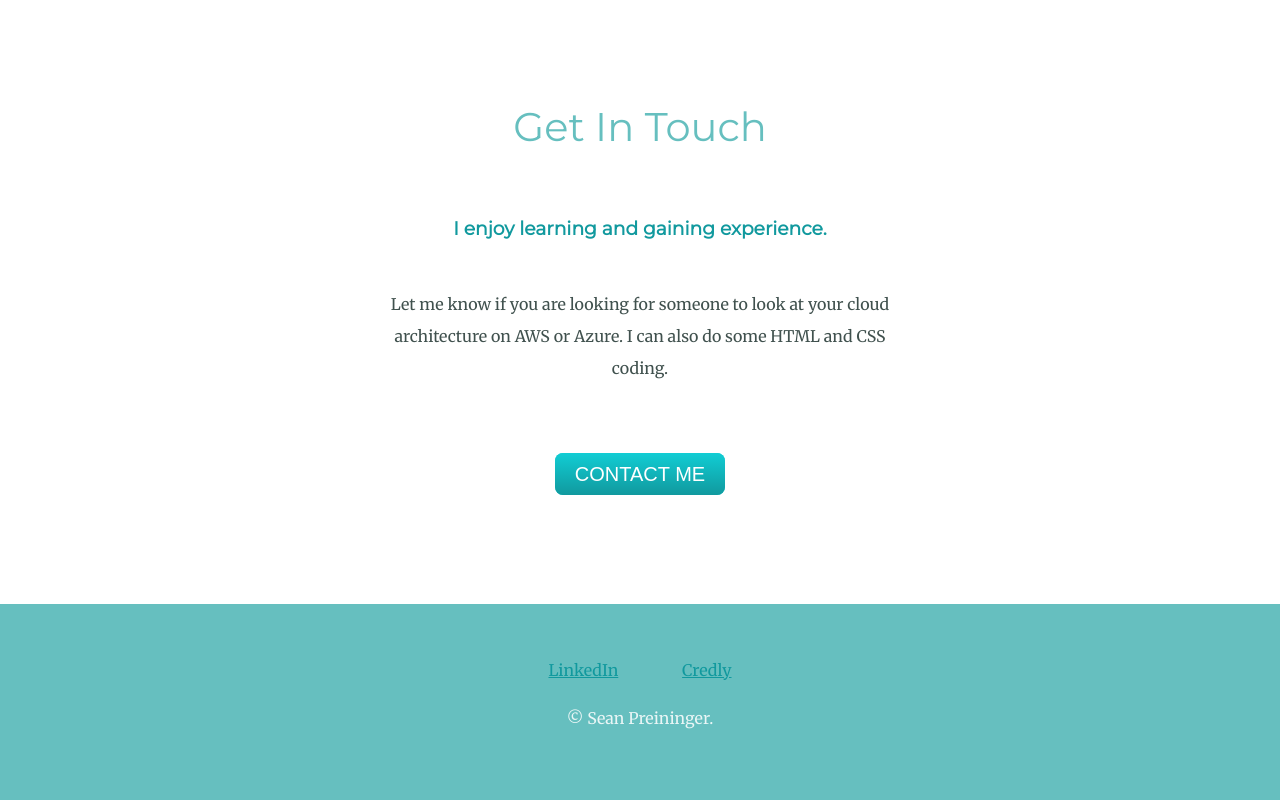
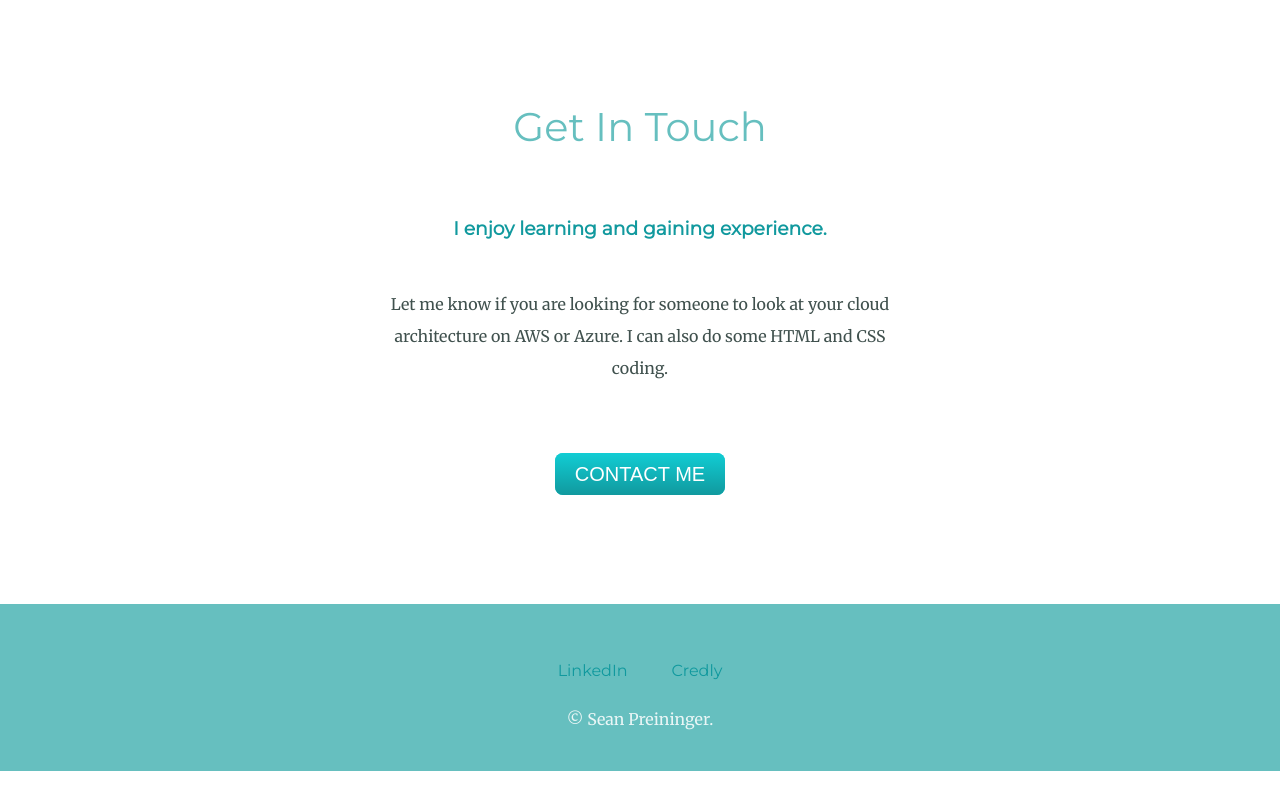
Before and after one commit to cheffyp/personalsite, a plain HTML site: page index.html in a window 1280 px wide. Shown: the part 2298-3098 px from the top of the page. After the commit the page ends 3069 px from the top, so only its background shows below. Drawn offline with Linux system fonts and the light colour scheme.

Commit message:
Add files via upload

```diff
--- a/css/styles.css
+++ b/css/styles.css
@@ -29,7 +29,13 @@ h3 {
 
 a {
   color: #11999E;
-  margin: 30px;
+  margin: 10px 20px;
+  font-family: 'Montserrat', sans-serif;
+  text-decoration: none;
+}
+
+a:hover {
+  color: #EAF6F6;
 }
 
 hr {
@@ -143,7 +149,7 @@ p {
 
 .bottom-container {
   background-color: #66BFBF;
-  padding: 50px;
+  padding: 50px 0 20px;
   line-height: 2;
 }
 
```
